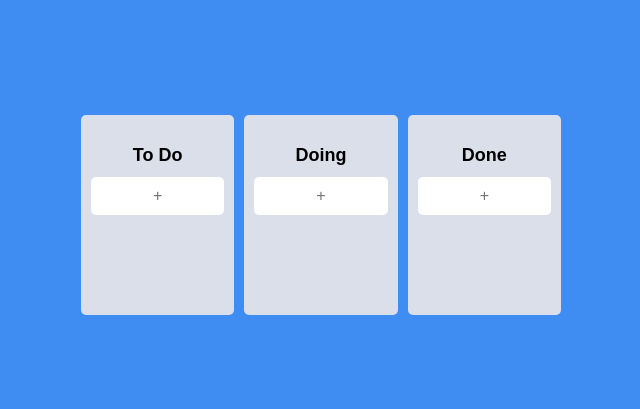
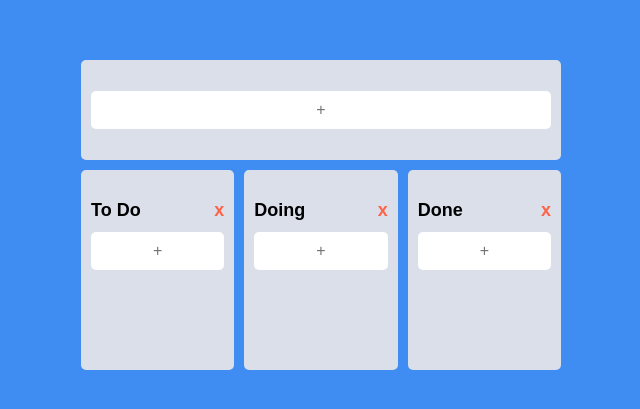
Before and after one commit to BOO-0-K/project-tracker, a React (Create React App) app: page / in a window 1280 px wide. Shown: the part 185-594 px from the top of the page, without its empty margins (319-959 px from the left). Built offline with nearby package versions, Linux system fonts and the light colour scheme.

Commit message:
[ADD] Board Bottons Styles

```diff
--- a/src/App.tsx
+++ b/src/App.tsx
@@ -20,12 +20,49 @@ const Layer = styled.div`
   grid-template-columns: repeat(3, 1fr);
 `;
 
+const Board = styled.div`
+  padding: 20px 10px;
+  background-color: ${(props) => props.theme.boardColor};
+  border-radius: 5px;
+  min-height: 100px;
+  display: flex;
+  flex-direction: column;
+  justify-content: center;
+  overflow: hidden;
+  grid-column: 1 / 4;
+`;
+
+const Form = styled.form`
+    width: 100%;
+    display: flex;
+    justify-content: center;
+    align-items: center;
+    input {
+        font-size: 16px;
+        border: 0;
+        background-color: white;
+        width: 100%;
+        padding: 10px;
+        border-radius: 5px;
+        text-align: center;
+        margin: 0 auto;
+    }
+`;
+
 function App() {
   const [toDos, setToDos] = useRecoilState(toDoState);
 
   return (
     <Wrapper>
       <Layer>
+        <Board>
+          <Form>
+            <input
+                type="text"
+                placeholder="+"
+            />
+          </Form>
+        </Board>
         {
           Object.keys(toDos).map(boardId => <DroppableBoard key={boardId} toDos={toDos[boardId]} setToDos={setToDos} boardId={boardId} allBoards={toDos} />)
         }
--- a/src/components/DraggableCard.tsx
+++ b/src/components/DraggableCard.tsx
@@ -15,7 +15,7 @@ const Card = styled.div<{ $isDragging: boolean }>`
   margin-bottom: 5px;
   padding: 10px;
   background-color: ${(props) => props.$isDragging ? "#e4f2ff" : props.theme.cardColor};
-  cursor: pointer;
+  cursor: move;
   display: flex;
   justify-content: space-between;
 `;
--- a/src/components/DroppableBoard.tsx
+++ b/src/components/DroppableBoard.tsx
@@ -13,13 +13,16 @@ const Board = styled.div`
   display: flex;
   flex-direction: column;
   overflow: hidden;
+  cursor: move;
 `;
 
-const Title = styled.h2`
+const Title = styled.div`
   text-align: center;
   font-weight: 600;
   margin-bottom: 10px;
   font-size:18px;
+  display: flex;
+  justify-content: space-between;
 `;
 
 const Form = styled.form`
@@ -37,6 +40,12 @@ const Form = styled.form`
         text-align: center;
         margin: 0 auto;
     }
+`;
+
+const DelBtn = styled.span`
+    color: tomato;
+    font-weight: 600;
+    cursor: pointer;
 `;
 
 interface IDrag {
@@ -120,9 +129,16 @@ function DroppableBoard({ toDos, setToDos, boardId, allBoards }: IDroppableBoard
         setValue("toDo", "");
     };
 
+    const onClickDelBtn = () => {
+
+    };
+
     return (
         <Board ref={drop}>
-            <Title>{boardId}</Title>
+            <Title>
+                {boardId}
+                <DelBtn onClick={onClickDelBtn}>x</DelBtn>
+            </Title>
             <Form onSubmit={handleSubmit(onValid)}>
                 <input
                     {...register("toDo", { required: true })}
```
